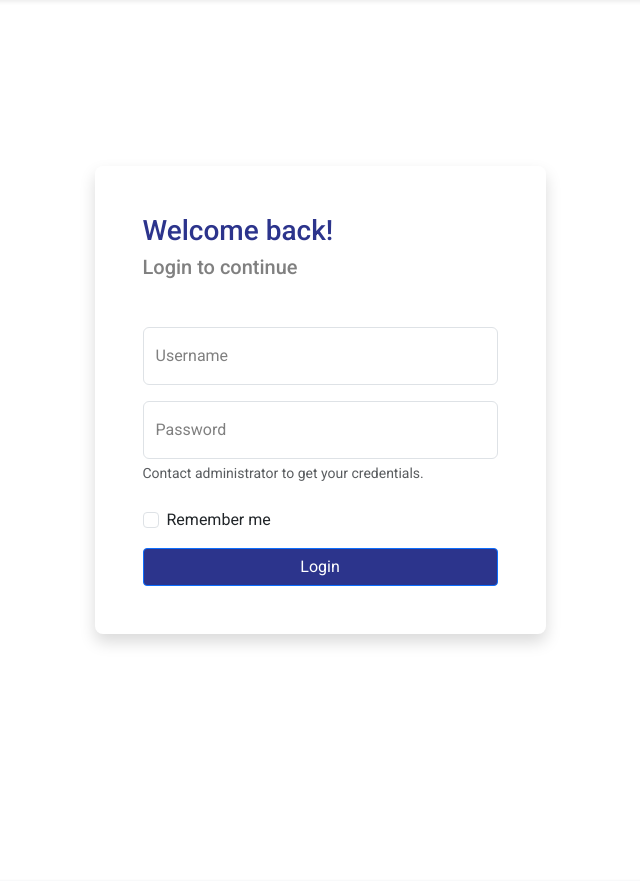
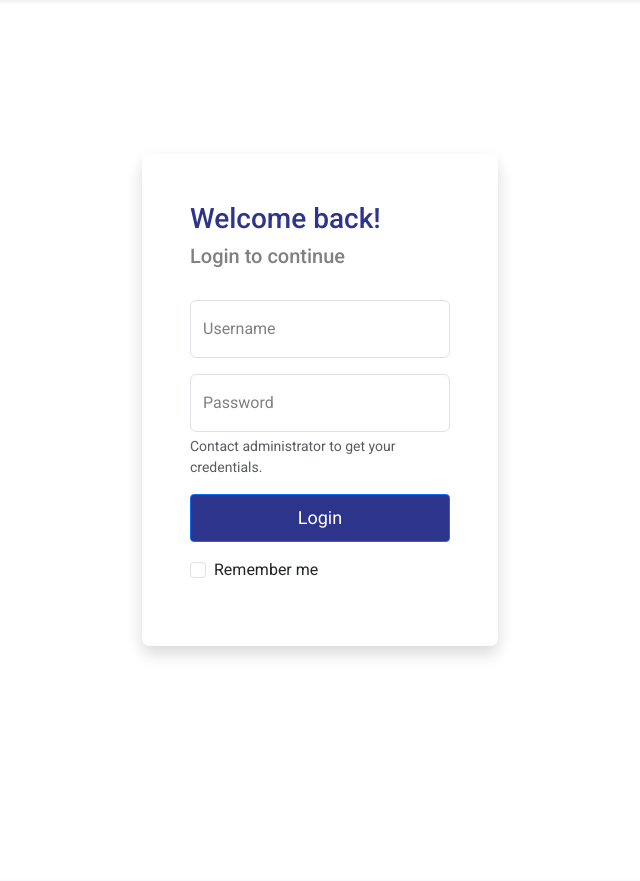
Before and after one commit to luzikato-02/tensionDataRecorder, a Flask app: page /login in a window 1280 px wide. Shown: the part 59-940 px from the top of the page, without its empty margins (320-960 px from the left). Run offline with Flask 3, Linux system fonts and the light colour scheme; some libraries are stand-ins or nearby versions.

Commit message:
Changed margins and button size

```diff
--- a/api/templates/login.html
+++ b/api/templates/login.html
@@ -5,27 +5,27 @@
     <section class="login-section vh-100">
         <div class="login-form container h-100">
             <div class="row d-flex justify-content-center align-items-center h-100">
-                <div class="col-12 col-md-8 col-lg-6 col-xl-5">
+                <div class="col-4">
                     <div class="card-form shadow" style="border-radius: 0.5rem;">
                         <div class="card-form-body p-5">
                             <h3 style="color: #2c348c;">Welcome back!</h3>
-                            <h5 style="margin-bottom: 3rem; color: grey;">Login to continue</h5>
-                            <form method="post">
+                            <h5 style="margin-bottom: 2rem; color: grey;">Login to continue</h5>
+                            <form>
                                 <div class="form-floating mb-3">
-                                  <input type="text" class="form-control" name="username-input" placeholder="Username">
+                                  <input type="text" class="form-control" id="username-input" placeholder="Username">
                                   <label for="username-input" style="color: grey;">Username</label>
                                 </div>
                                 <div class="form-floating mb-3">
-                                  <input type="password" class="form-control" name="password-input" placeholder="**************************">
+                                  <input type="password" class="form-control" id="password-input" placeholder="**************************">
                                   <label for="password-input" class="form-label" style="color: grey;">Password</label>
                                   <div id="credHelp" class="form-text">Contact administrator to get your credentials.</div>
                                 </div>
-                                <div class="mt-4 mb-3 form-check">
+                                <div class="d-grid mt-2">
+                                    <button type="submit" class="login-btn btn btn-primary" style="border-radius: 0.25rem; height: 3rem; font-size: 1.125rem;">Login</button>
+                                </div>
+                                <div class="mt-3 mb-3 form-check">
                                   <input type="checkbox" class="form-check-input" id="remember-check">
                                   <label class="form-check-label" for="remember-check">Remember me</label>
-                                </div>
-                                <div class="d-grid mx-auto">
-                                    <button type="submit" class="login-btn btn btn-primary" style="border-radius: 0.25rem;">Login</button>
                                 </div>
 
                             </form>
```
